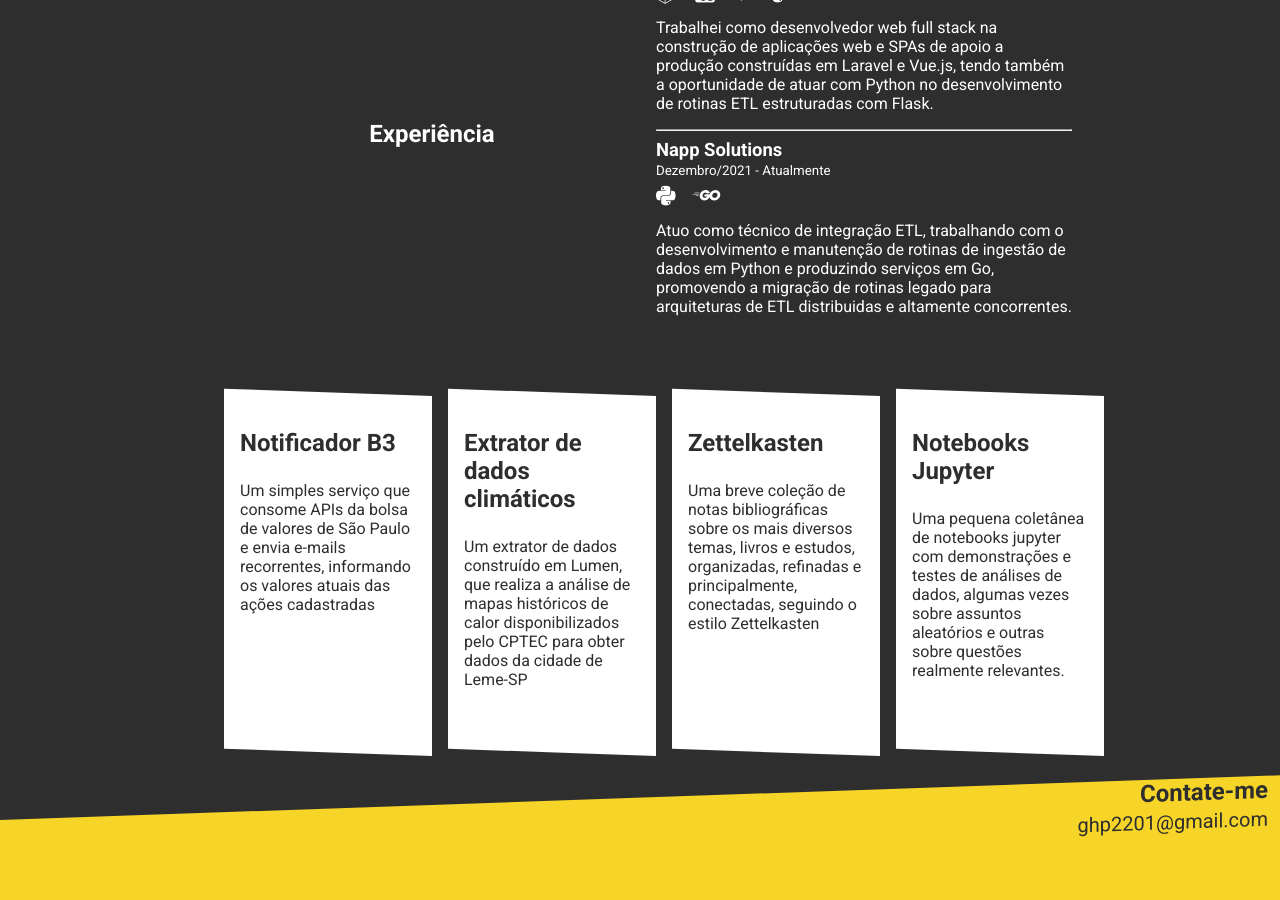
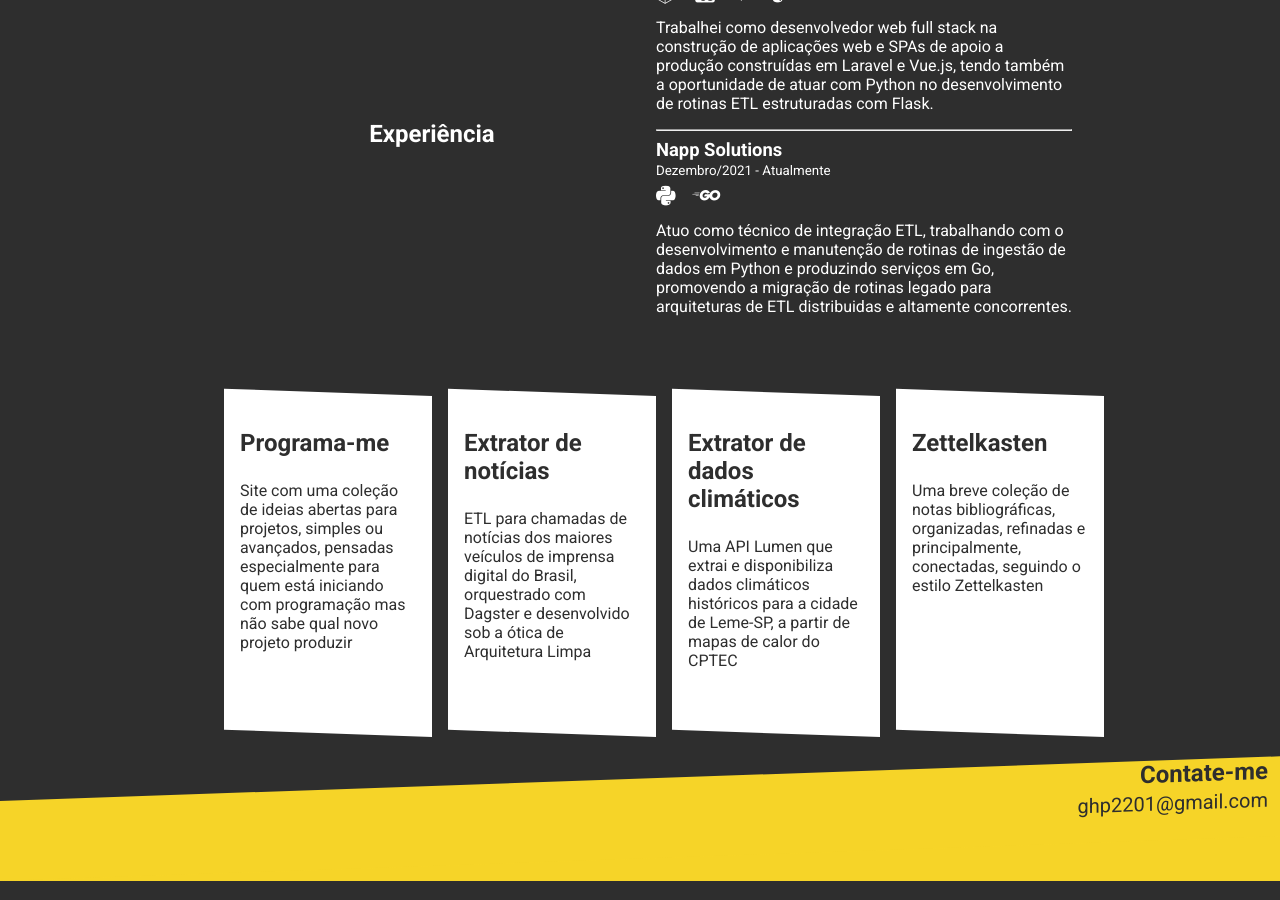
Before and after one commit to gustapinto/gustapinto.github.io, a Jekyll site: the page built from _pages/main.html, in a window 1280 px wide and 900 px high, scrolled down 773 px. Built offline with Jekyll 4.4.1, drawn with Linux system fonts in a browser that asks for light colours; nearby versions of some CDN libraries.

Commit message:
Update projects and add favicon

```diff
--- a/_data/projects.yml
+++ b/_data/projects.yml
@@ -1,19 +1,19 @@
-- id: b3-notifier-card
-  title: Notificador B3
-  text: Um simples serviço que consome APIs da bolsa de valores de São Paulo e envia e-mails recorrentes, informando os valores atuais das ações cadastradas
-  link: https://github.com/gustapinto/b3-notifier
+- id: programame-card
+  title: Programa-me
+  text: Site com uma coleção de ideias abertas para projetos, simples ou avançados, pensadas especialmente para quem está iniciando com programação mas não sabe qual novo projeto produzir
+  link: https://programame.dev/
+
+- id: newscrapper-card
+  title: Extrator de notícias
+  text: ETL para chamadas de notícias dos maiores veículos de imprensa digital do Brasil, orquestrado com Dagster e desenvolvido sob a ótica de Arquitetura Limpa
+  link: https://github.com/gustapinto/news_scrapper
 
 - id: cptec-data-extractor-card
   title: Extrator de dados climáticos
-  text: Um extrator de dados construído em Lumen, que realiza a análise de mapas históricos de calor disponibilizados pelo CPTEC para obter dados da cidade de Leme-SP
-  link: https://github.com/gustapinto/cptec-data-extractor
+  text: Uma API Lumen que extrai e disponibiliza dados climáticos históricos para a cidade de Leme-SP, a partir de mapas de calor do CPTEC
+  link: https://cptecextractor.gustapinto.dev/
 
-- id: blog-ao-card
+- id: zettelkasten-card
   title: Zettelkasten
-  text: Uma breve coleção de notas bibliográficas sobre os mais diversos temas, livros e estudos, organizadas, refinadas e principalmente, conectadas, seguindo o estilo Zettelkasten
+  text: Uma breve coleção de notas bibliográficas, organizadas, refinadas e principalmente, conectadas, seguindo o estilo Zettelkasten
   link: https://github.com/gustapinto/vault_obsidian
-
-- id: jupyter-card
-  title: Notebooks Jupyter
-  text: Uma pequena coletânea de notebooks jupyter com demonstrações e testes de análises de dados, algumas vezes sobre assuntos aleatórios e outras sobre questões realmente relevantes.
-  link: https://github.com/gustapinto/jupyter-notebooks
--- a/_layouts/default.html
+++ b/_layouts/default.html
@@ -3,6 +3,7 @@
 <head>
   <meta charset="utf-8">
   <meta content="width=device-width, initial-scale=1" name="viewport"/>
+  <meta name="description" content="Um jardineiro de software que vive cada amanhã melhor que o ontem, buscando novos conhecimentos, experiências e vivências, sem nunca deixar de lado a simplicidade, que ainda é a maior sofisticação">
 
   <!-- Global site tag (gtag.js) - Google Analytics -->
   <script async src="https://www.googletagmanager.com/gtag/js?id=UA-178156593-1"></script>
@@ -17,11 +18,11 @@
   <link rel="preconnect" href="https://fonts.gstatic.com">
   <link href="https://fonts.googleapis.com/css2?family=Roboto:wght@300;400;500;700;900&display=swap" rel="stylesheet">
   <link href="https://cdnjs.cloudflare.com/ajax/libs/font-awesome/6.1.1/css/all.min.css" rel="stylesheet">
-
   <link type="text/css" rel="stylesheet" href="assets/css/main.css">
+  <link rel="icon" type="image/x-icon" href="assets/favicon.ico">
 
   <title>
-    {{ site.title }}
+    Gustavo Pinto
   </title>
 </head>
 <body class="bg-secondary">
```
